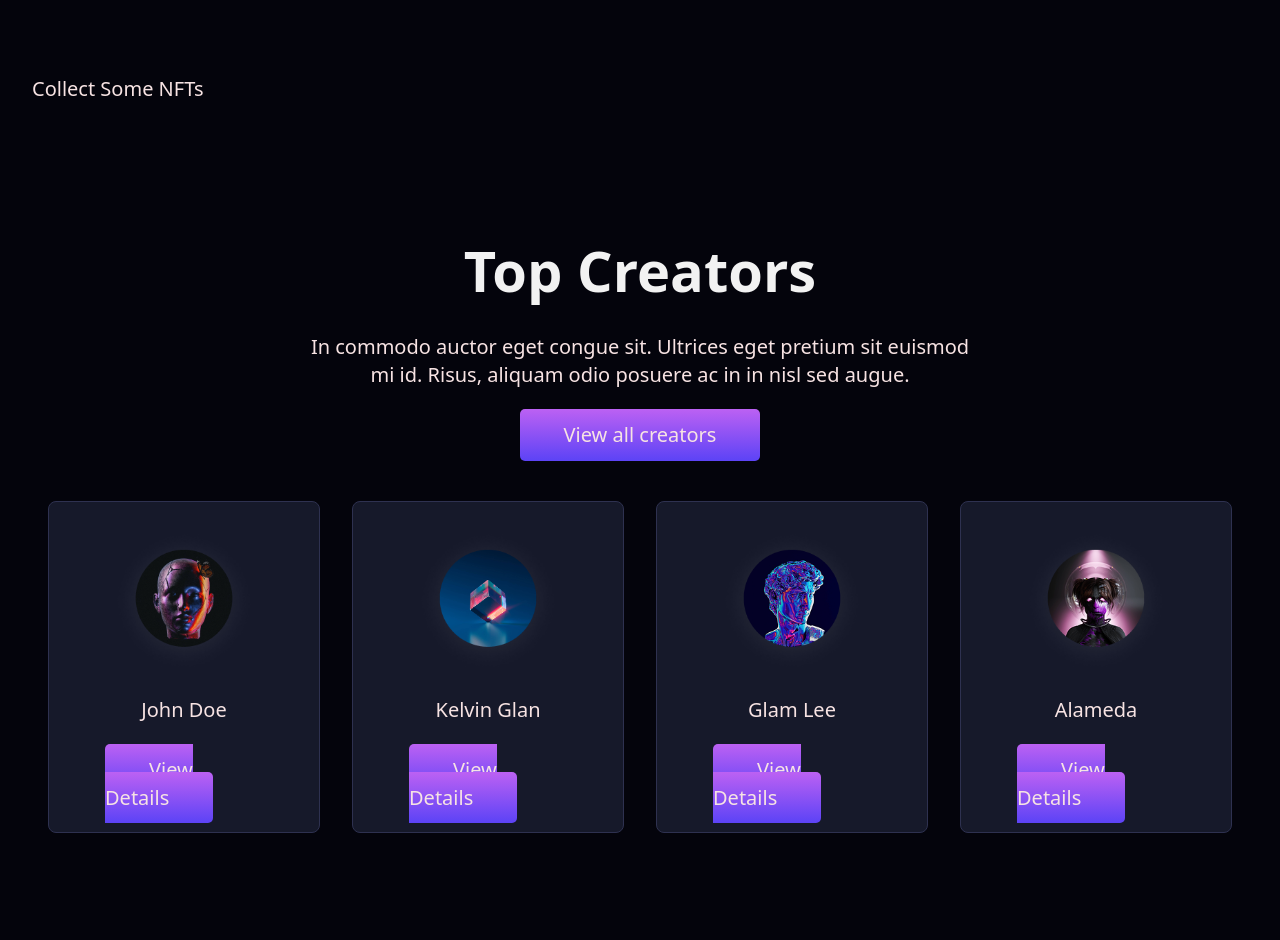
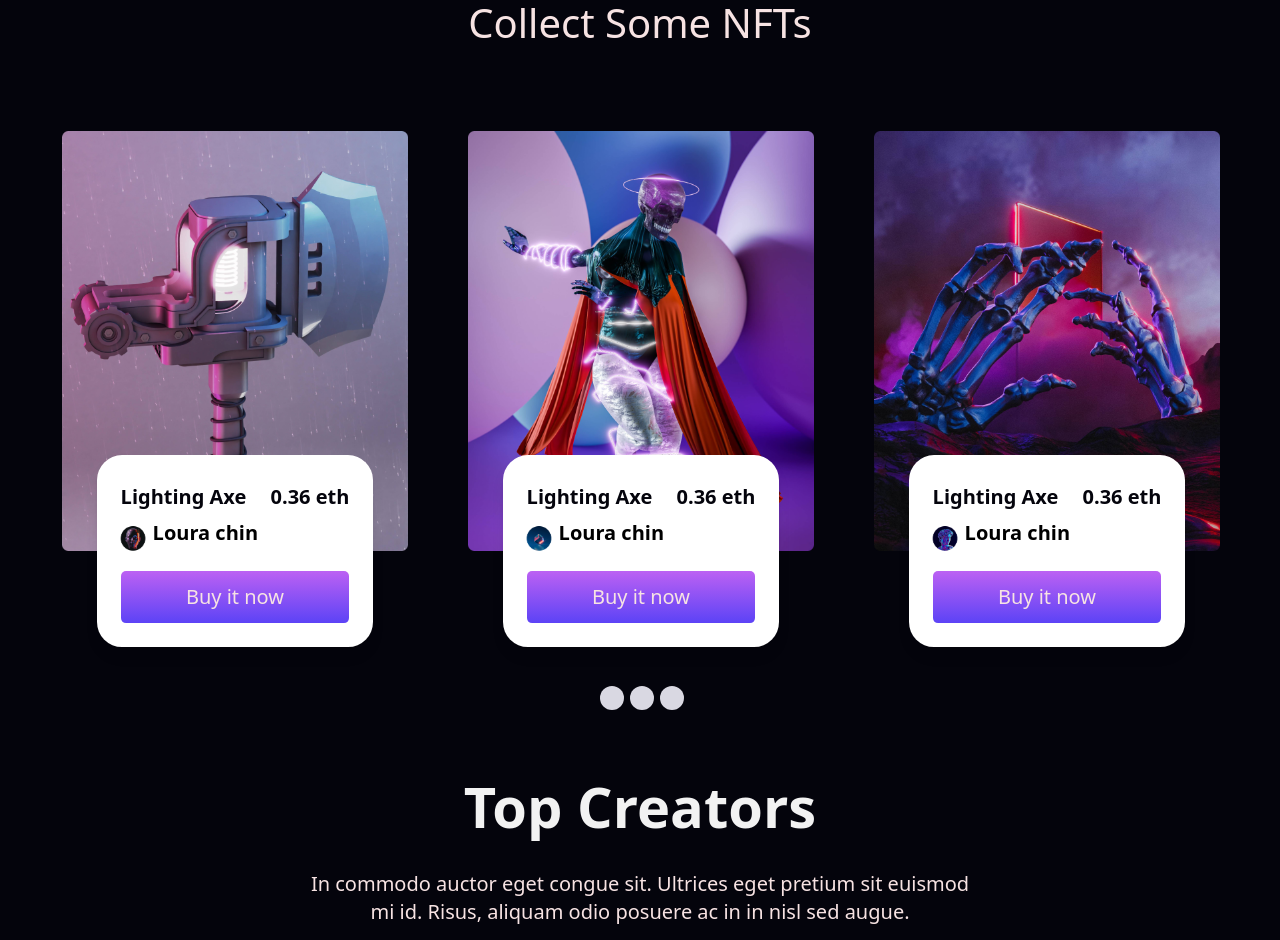
Before and after one commit to alihossen4/figma-app, a React (Vite) app in the folder next-gen/: page / in a window 1280 px wide. Shown: the part 1280-2220 px from the top of the page. Before the commit the page ends 2177 px from the top, so only its background shows below. Built offline with nearby package versions, Linux system fonts and the light colour scheme.

Commit message:
nft added to the project

```diff
--- a/next-gen/package.json
+++ b/next-gen/package.json
@@ -13,7 +13,9 @@
     "@tailwindcss/vite": "^4.0.1",
     "react": "^18.3.1",
     "react-dom": "^18.3.1",
-    "react-router": "^7.1.5"
+    "react-router": "^7.1.5",
+    "react-slick": "^0.30.3",
+    "slick-carousel": "^1.8.1"
   },
   "devDependencies": {
     "@eslint/js": "^9.17.0",
--- a/next-gen/src/App.jsx
+++ b/next-gen/src/App.jsx
@@ -2,6 +2,7 @@ import { Routes ,Route } from "react-router";
 import Home from "./pages/Home";
 import RootLayout from "./layouts/RootLayout";
 import Marketplace from "./pages/Marketplace";
+
 function App(){
   return(
 
--- /dev/null
+++ b/next-gen/src/components/Slider.jsx
@@ -0,0 +1,14 @@
+import React, { Children } from "react";
+import Slider from "react-slick";
+
+const SliderComponent =({settings, children})=> {
+
+  return (
+    <div className="slider-container">
+        <Slider {...settings}>
+        {children}
+        </Slider>
+    </div>
+  );
+}
+export default SliderComponent;
--- a/next-gen/src/index.css
+++ b/next-gen/src/index.css
@@ -58,6 +58,18 @@ nav{
       background: rgb(255,255,255);
       background: radial-gradient(circle, rgba(255,255,255,0) 0%, rgba(0,0,0,1) 100%);
      }
+     .extra-bold{
+      font-weight: bolder
+     }
+     .bold{
+      font-weight: bold;
+     }
+     .light{
+      font-weight: lighter;
+     }
+     .semi-bold{
+      font-weight: 600;
+     }
 
   }
 
--- a/next-gen/src/main.jsx
+++ b/next-gen/src/main.jsx
@@ -3,6 +3,8 @@ import { createRoot } from 'react-dom/client'
 import { BrowserRouter} from "react-router";
 import './index.css'
 import App from './App.jsx'
+import "slick-carousel/slick/slick.css";
+import "slick-carousel/slick/slick-theme.css";
 
 createRoot(document.getElementById('root')).render(
   <BrowserRouter>
--- a/next-gen/src/sections/NFT.jsx
+++ b/next-gen/src/sections/NFT.jsx
@@ -1,15 +1,92 @@
-import Button from "../components/Button";
+// import Button from "../components/Button";
 import Container from "../components/Container";
 import Flex from "../components/Flex";
+import SliderComponent from "../components/Slider";
 import Title from "../components/Title";
+import nftImg1 from "../assets/nft-img1.png";
+import nftImg2 from "../assets/nft-img2.png";
+import nftImg3 from "../assets/nft-img3.png";
+import profile1 from "../assets/profile1.png";
+import profile2 from "../assets/profile2.png";
+import profile3 from "../assets/profile3.png";
+import Button from "../components/Button";
 
 const NFT = () => {
   return (
-    <section id="nft" className="py-20">
-        <Container>
-            <Flex className={`flex-col`}>
-                <Title title="Collect Some NFTs" />
+    <section id="nft" className="relative z-50">
+        <Container >
+            <Flex className={`item-center text-center m-auto`}>
+                <Title title="Collect Some NFTs" className='m-auto text-[40px] mb-20' />
             </Flex>
+            <SliderComponent settings = {{
+    arrows : false,
+    dots: true,
+    infinite: true,
+    speed: 300,
+    slidesToShow: 3,
+    slidesToScroll: 1,
+    appendDots: dots => (
+      <div className="my-4 mt-[-5px]"
+      >
+        <ul style={{ margin: "20px" }}> {dots} </ul>
+      </div>
+    ),
+    customPaging: () => (
+
+        <div className="mt-[-35px] h-6 w-6 bg-[#d9d8e2] rounded-full"></div>
+    )
+  }}>
+                  <div className=" px-[30px]">
+                    <img src={nftImg1} alt="nftimage" className="object-cover" />
+                    <div className="bg-white p-6 max-w-[80%] m-auto rounded-[25px] shadow-lg translate-y-[-50%]">
+                    <Flex className="justify-between flex-col">
+                      <Flex className="justify-between mt-1 text-primaryBg extra-bold">
+                        <h4>Lighting Axe</h4>
+                        <h4>0.36 eth</h4>
+                      </Flex>
+                      <Flex className="ml-[-8px] my-2 semi-bold text-black">
+                        <img src={profile1} alt="" className="max-w-[40px] h-auto"/>
+                        <h6>Loura chin</h6>
+                      </Flex>
+                    </Flex>
+                      <Button text={'Buy it now'} className="w-full block text-center mt-1" />
+                    </div>
+                  </div>
+                  <div className=" px-[30px]">
+                    <img src={nftImg2} alt="nftimage" className="" />
+
+                    <div className="bg-white p-6 max-w-[80%] m-auto rounded-[25px] shadow-lg translate-y-[-50%]">
+                    <Flex className="justify-between flex-col">
+                      <Flex className="justify-between mt-1 text-primaryBg extra-bold">
+                        <h4>Lighting Axe</h4>
+                        <h4>0.36 eth</h4>
+                      </Flex>
+                      <Flex className="ml-[-8px] my-2 semi-bold text-black my-2 semi-bold text-black">
+                        <img src={profile2}className="max-w-[40px] h-auto" />
+                        <h6>Loura chin</h6>
+                      </Flex>
+                    </Flex>
+                      <Button text={'Buy it now'} className="w-full block text-center mt-1" />
+                    </div>
+                  </div>
+                  <div className=" px-[30px]">
+                    <img src={nftImg3} alt="nftimage" className="" />
+                    <div className="bg-white p-6 max-w-[80%] m-auto rounded-[25px] shadow-lg translate-y-[-50%]">
+                    <Flex className="justify-between flex-col">
+                      <Flex className="justify-between mt-1 text-primaryBg extra-bold">
+                        <h4>Lighting Axe</h4>
+                        <h4>0.36 eth</h4>
+                      </Flex>
+                      <Flex className="ml-[-8px] my-2 semi-bold text-black">
+                        <img src={profile3} className="max-w-[40px] h-auto" />
+                        <h6>Loura chin</h6>
+                      </Flex>
+                    </Flex>
+                      <Button text={'Buy it now'} className="w-full block text-center mt-1" />
+                    </div>
+                  </div>
+
+              </SliderComponent>
         </Container>
     </section>
   );
```
Also changed, not shown: 1 other file (tests, documents, lock files or other folders).
